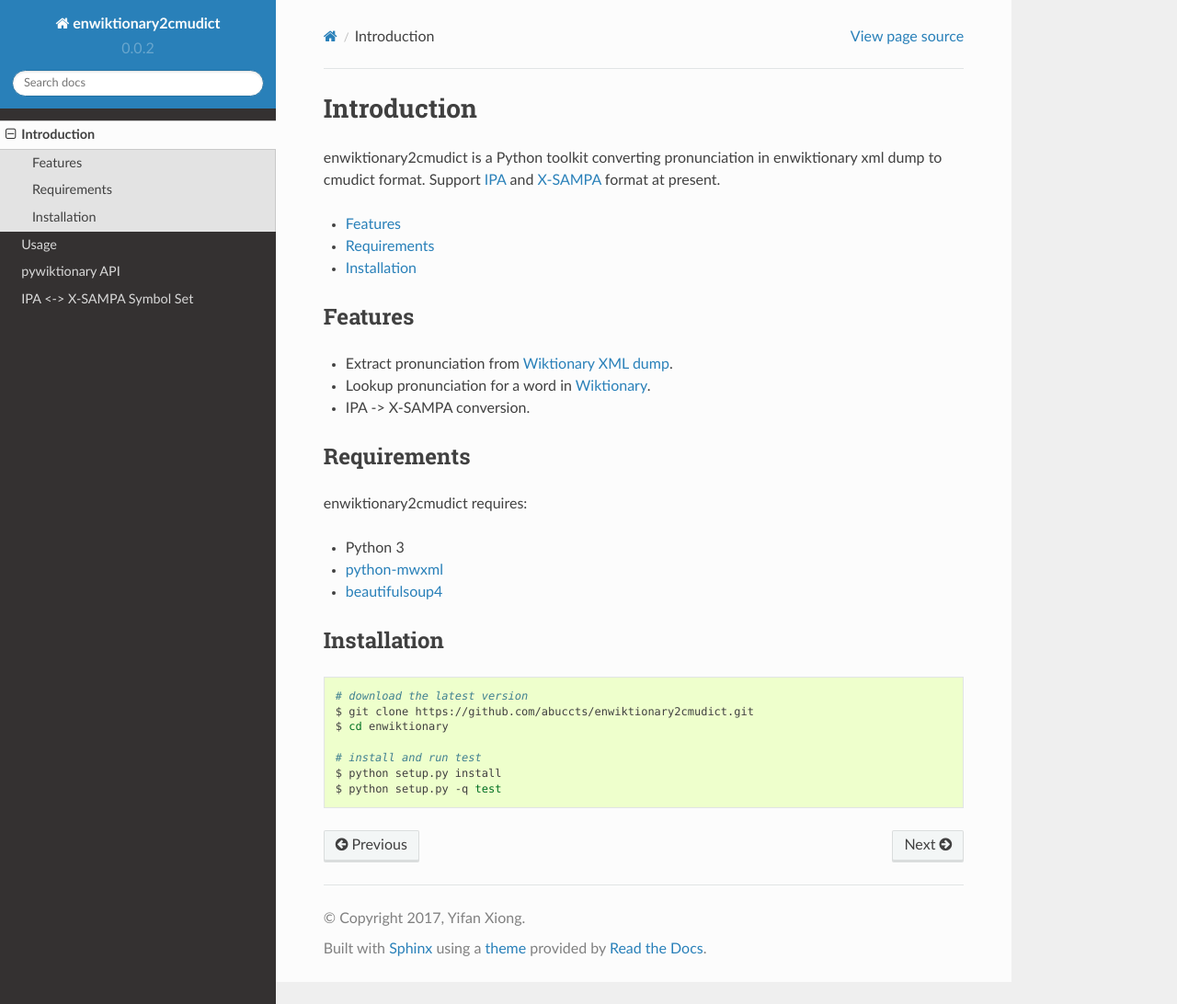
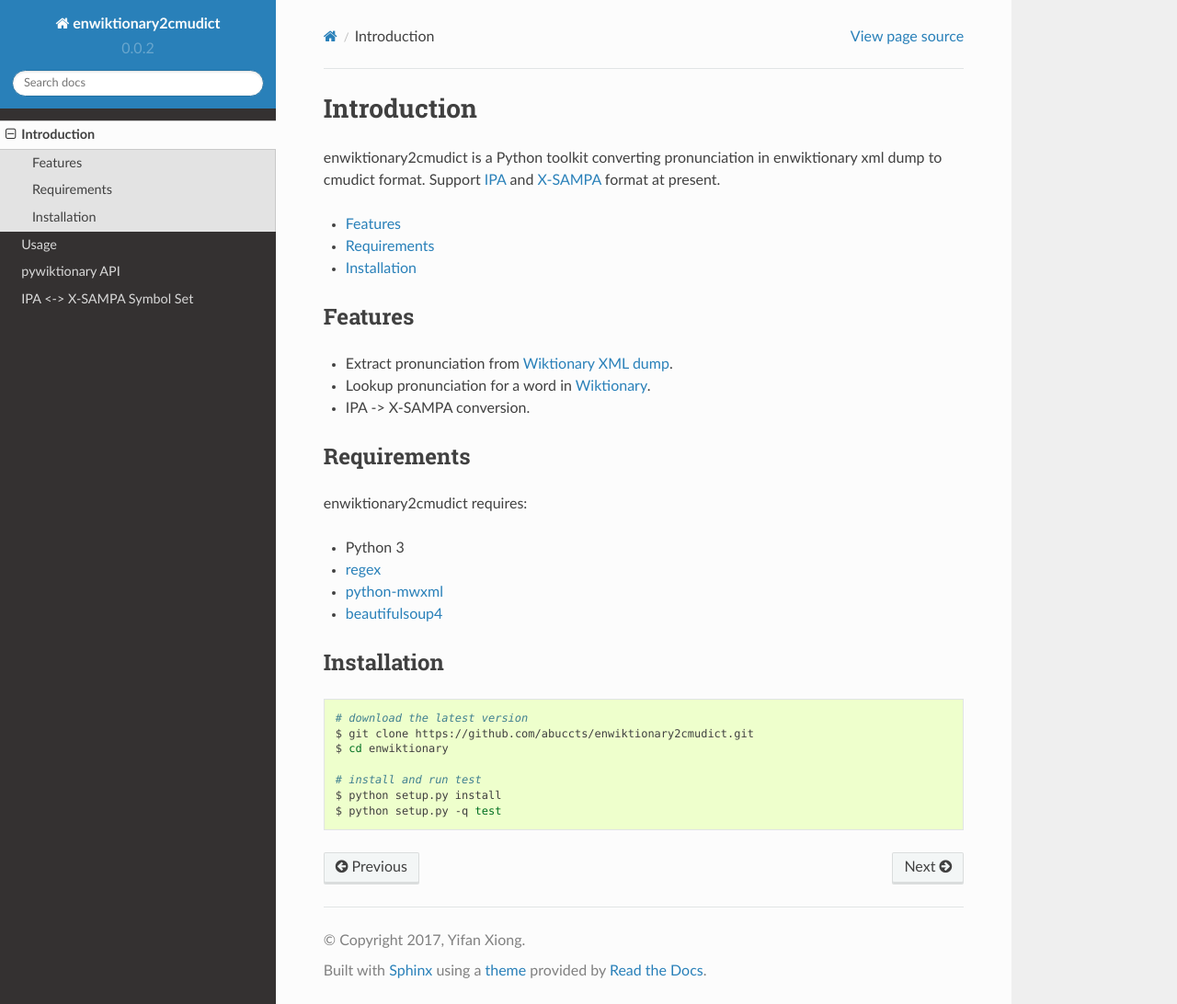
Before and after one commit to abuccts/wikt2pron, a Sphinx documentation site: the page built from docs/intro.rst, in a window 1280 px wide and 1092 px high. Shown: the whole window at 92% size. Built offline with Sphinx 7.4.7 and the Read the Docs theme 2.0.0, drawn with Linux system fonts in a browser that asks for light colours; formulas are drawn with MathJax 3.

Commit message:
update for regex dependence

```diff
--- a/docs/intro.rst
+++ b/docs/intro.rst
@@ -32,10 +32,13 @@
 
 * Python 3
 
+* `regex`_
+
 * `python-mwxml`_
 
 * `beautifulsoup4`_
 
+.. _regex: https://pypi.python.org/pypi/regex/
 .. _python-mwxml: https://github.com/mediawiki-utilities/python-mwxml
 .. _beautifulsoup4: https://www.crummy.com/software/BeautifulSoup/
 
--- a/setup.py
+++ b/setup.py
@@ -28,7 +28,7 @@
 
     keywords="wiktionary cmudict IPA parser",
     packages=find_packages(exclude=["contrib", "docs", "tests", "mwxml"]),
-    install_requires=["mwxml", "beautifulsoup4", "six"],
+    install_requires=["regex", "mwxml", "beautifulsoup4", "six"],
     tests_require = ["nose", "pylint"],
     test_suite="nose.collector",
 
```
Also changed, not shown: README.md (+1 -0 lines).
